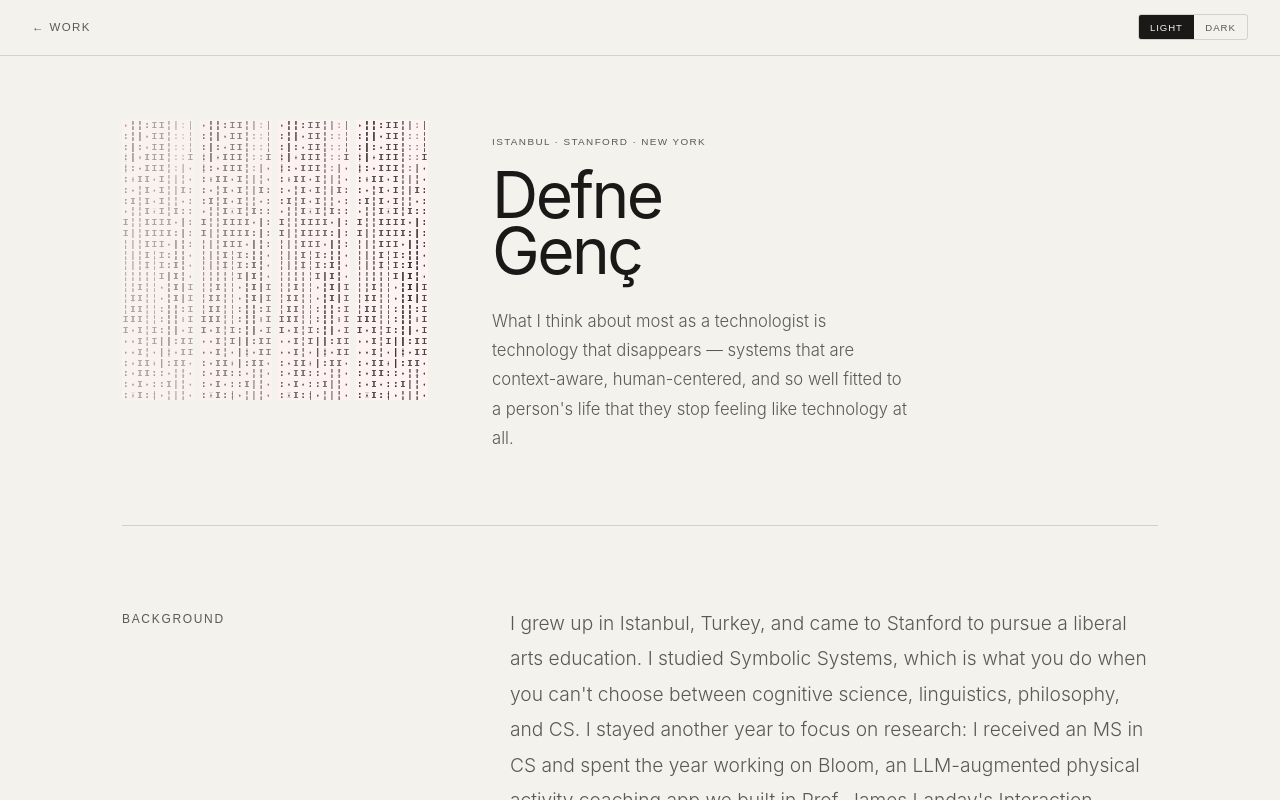
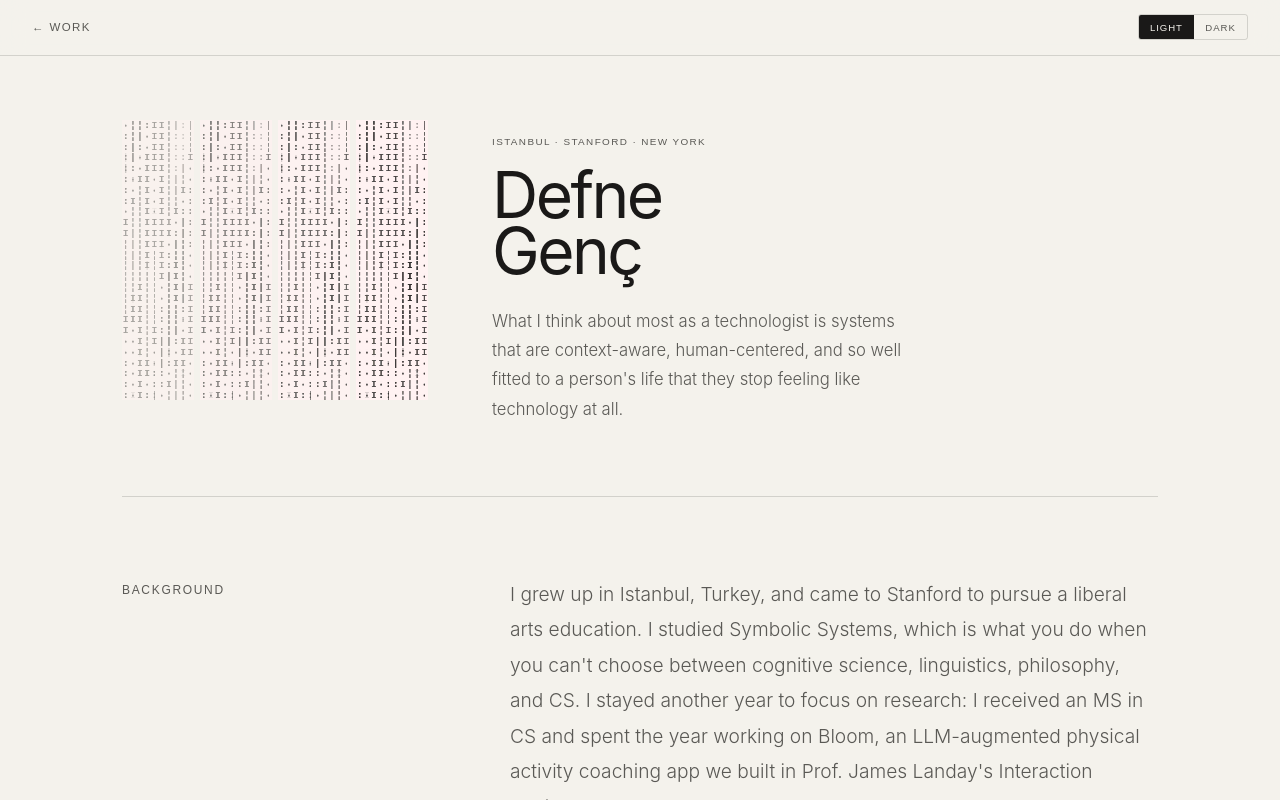
Before and after one commit to defnegenc/portfolio-v2, a Next.js app: page /about in a window 1280 px wide. Built offline with nearby package versions, Linux system fonts and the light colour scheme; a web font is replaced by a local one.

Commit message:
About: trim hero tagline

```diff
--- a/app/about/page.tsx
+++ b/app/about/page.tsx
@@ -72,7 +72,7 @@ export default function About() {
               Defne<br />Genç
             </h1>
             <p className="fade-up fade-up-4" style={{ fontSize: 'clamp(1rem, 1.3vw, 1.15rem)', fontWeight: 300, lineHeight: 1.75, color: 'var(--ink-dim)', maxWidth: 420 }}>
-              What I think about most as a technologist is technology that disappears — systems that are context-aware, human-centered, and so well fitted to a person's life that they stop feeling like technology at all.
+              What I think about most as a technologist is systems that are context-aware, human-centered, and so well fitted to a person's life that they stop feeling like technology at all.
             </p>
           </div>
         </div>
```
